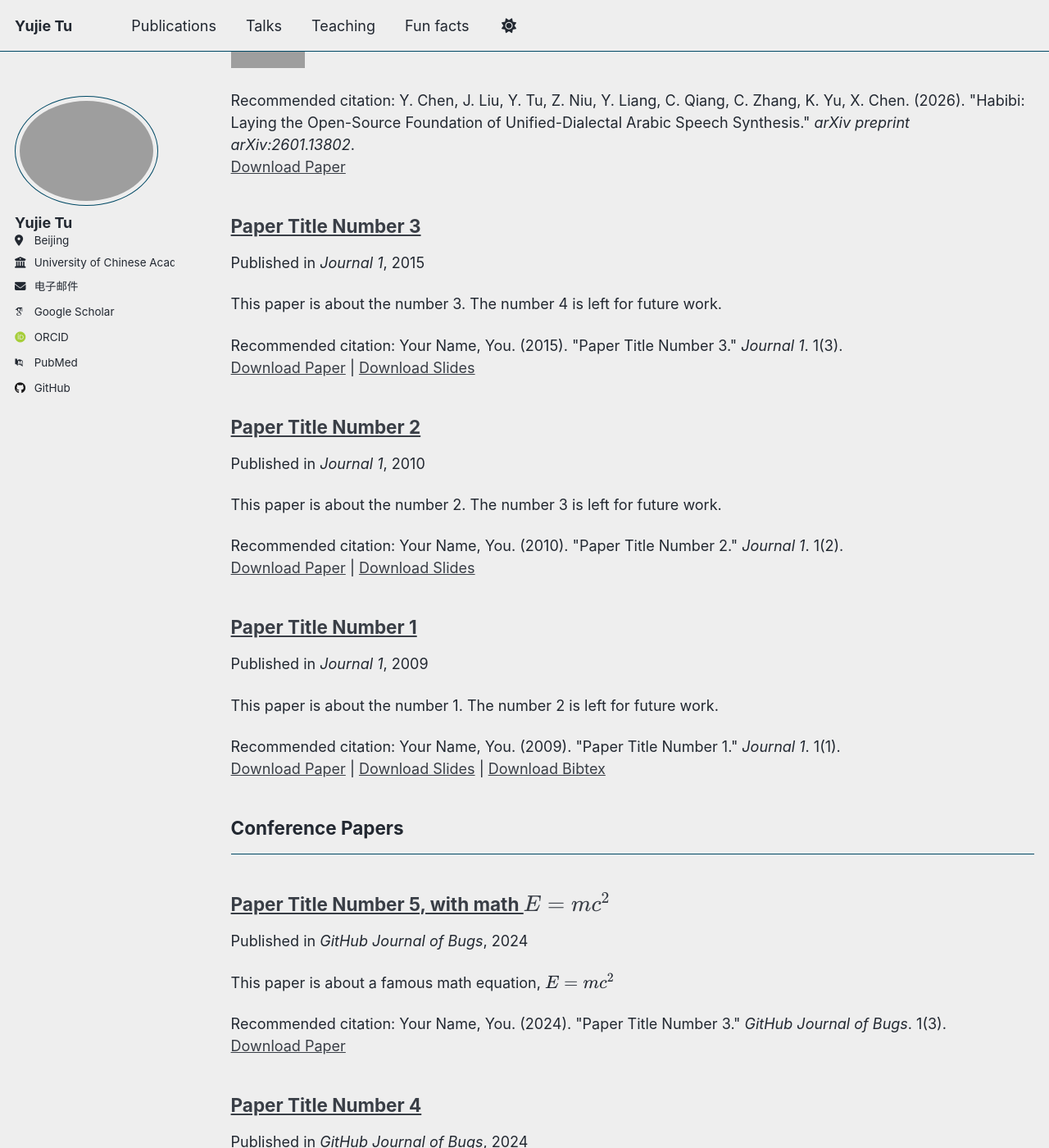
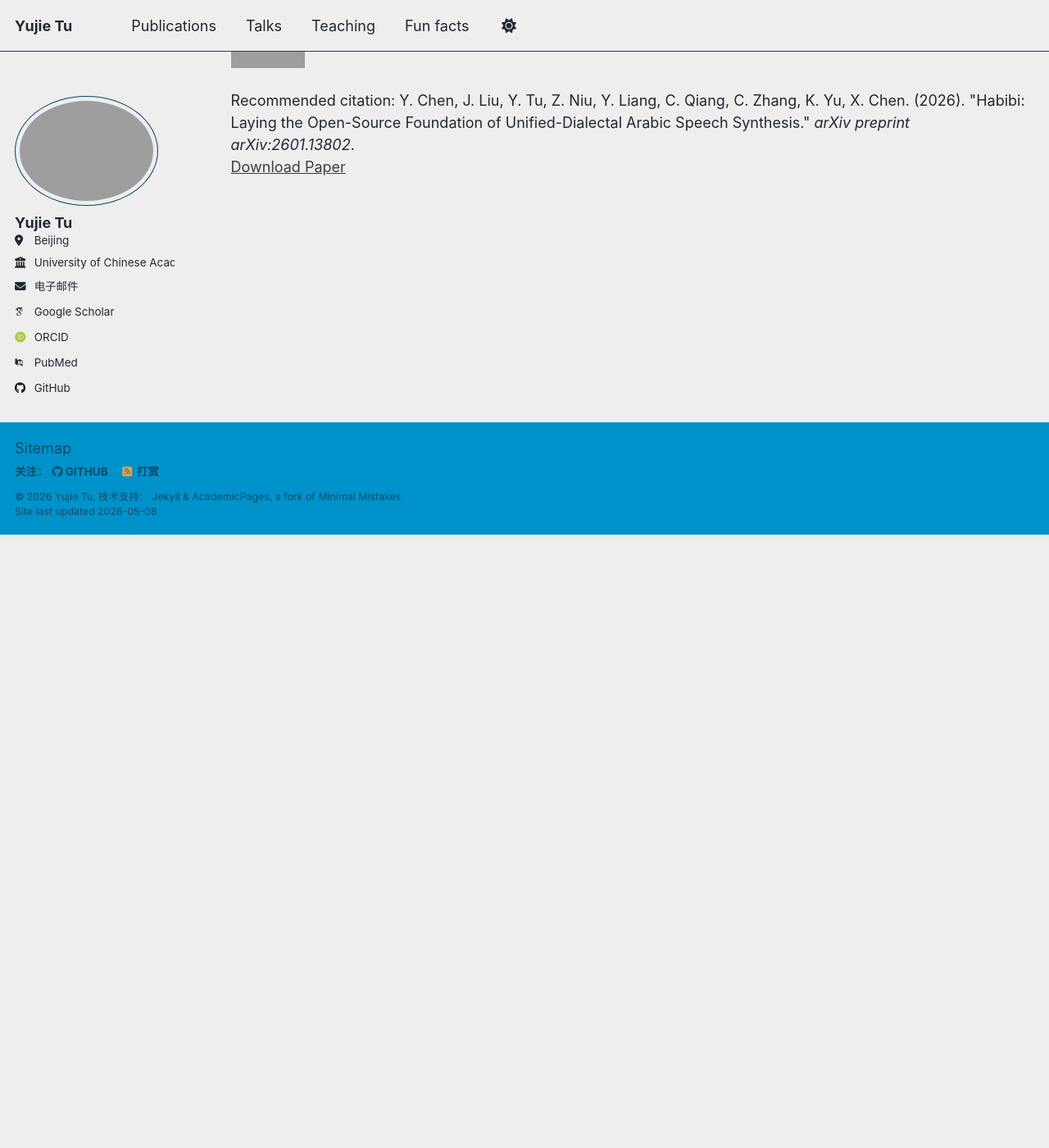
Before and after one commit to AlexTYJ/AlexTYJ.github.io, a Jekyll site: the page built from _pages/publications.html, in a window 1280 px wide and 1400 px high, scrolled down 748 px. Shown: the whole window at 82% size. Built offline with Jekyll 4.4.1, drawn with Linux system fonts in a browser that asks for light colours; some web fonts are replaced; a script that is not in the unit is left out; some of the changed text lies outside the part shown; grey boxes are pictures that could not be loaded.

Commit message:
Remove example publications, add real papers, fix funfacts redirect loop, remove static citations

```diff
--- a/_publications/2009-10-01-paper-title-number-1.md
+++ /dev/null
@@ -1,14 +0,0 @@
----
-title: "Paper Title Number 1"
-collection: publications
-category: manuscripts
-permalink: /publication/2009-10-01-paper-title-number-1
-excerpt: 'This paper is about the number 1. The number 2 is left for future work.'
-date: 2009-10-01
-venue: 'Journal 1'
-slidesurl: 'https://academicpages.github.io/files/slides1.pdf'
-paperurl: 'https://academicpages.github.io/files/paper1.pdf'
-bibtexurl: 'https://academicpages.github.io/files/bibtex1.bib'
-citation: 'Your Name, You. (2009). &quot;Paper Title Number 1.&quot; <i>Journal 1</i>. 1(1).'
----
-The contents above will be part of a list of publications, if the user clicks the link for the publication than the contents of section will be rendered as a full page, allowing you to provide more information about the paper for the reader. When publications are displayed as a single page, the contents of the above "citation" field will automatically be included below this section in a smaller font.
--- a/_publications/2010-10-01-paper-title-number-2.md
+++ /dev/null
@@ -1,14 +0,0 @@
----
-title: "Paper Title Number 2"
-collection: publications
-category: manuscripts
-permalink: /publication/2010-10-01-paper-title-number-2
-excerpt: 'This paper is about the number 2. The number 3 is left for future work.'
-date: 2010-10-01
-venue: 'Journal 1'
-slidesurl: 'https://academicpages.github.io/files/slides2.pdf'
-paperurl: 'https://academicpages.github.io/files/paper2.pdf'
-citation: 'Your Name, You. (2010). &quot;Paper Title Number 2.&quot; <i>Journal 1</i>. 1(2).'
----
-
-The contents above will be part of a list of publications, if the user clicks the link for the publication than the contents of section will be rendered as a full page, allowing you to provide more information about the paper for the reader. When publications are displayed as a single page, the contents of the above "citation" field will automatically be included below this section in a smaller font.
--- a/_publications/2015-10-01-paper-title-number-3.md
+++ /dev/null
@@ -1,14 +0,0 @@
----
-title: "Paper Title Number 3"
-collection: publications
-category: manuscripts
-permalink: /publication/2015-10-01-paper-title-number-3
-excerpt: 'This paper is about the number 3. The number 4 is left for future work.'
-date: 2015-10-01
-venue: 'Journal 1'
-slidesurl: 'https://academicpages.github.io/files/slides3.pdf'
-paperurl: 'https://academicpages.github.io/files/paper3.pdf'
-citation: 'Your Name, You. (2015). &quot;Paper Title Number 3.&quot; <i>Journal 1</i>. 1(3).'
----
-
-The contents above will be part of a list of publications, if the user clicks the link for the publication than the contents of section will be rendered as a full page, allowing you to provide more information about the paper for the reader. When publications are displayed as a single page, the contents of the above "citation" field will automatically be included below this section in a smaller font.
--- a/_publications/2025-06-08-paper-title-number-5.md
+++ /dev/null
@@ -1,13 +0,0 @@
----
-title: "Paper Title Number 5, with math $$E=mc^2$$"
-collection: publications
-category: conferences
-permalink: /publication/2024-02-17-paper-title-number-4
-excerpt: 'This paper is about a famous math equation, $$E=mc^2$$'
-date: 2024-02-17
-venue: 'GitHub Journal of Bugs'
-paperurl: 'https://academicpages.github.io/files/paper3.pdf'
-citation: 'Your Name, You. (2024). &quot;Paper Title Number 3.&quot; <i>GitHub Journal of Bugs</i>. 1(3).'
----
-
-Using [MathJax](https://www.mathjax.org/) in the description is supported - $$E=mc^2$$ - however, the use must be mindful that the default delimiters are `$$...$$` and `\\[...\\]` which differs from the `$...$` that is typically expected.
```
Also changed, not shown: _pages/funfacts.md (+0 -1 lines), _publications/2024-02-17-paper-title-number-4.md (deleted, +0 -13 lines), _publications/2026-01-26-vibevoice-asr.md (+1 -3 lines).
